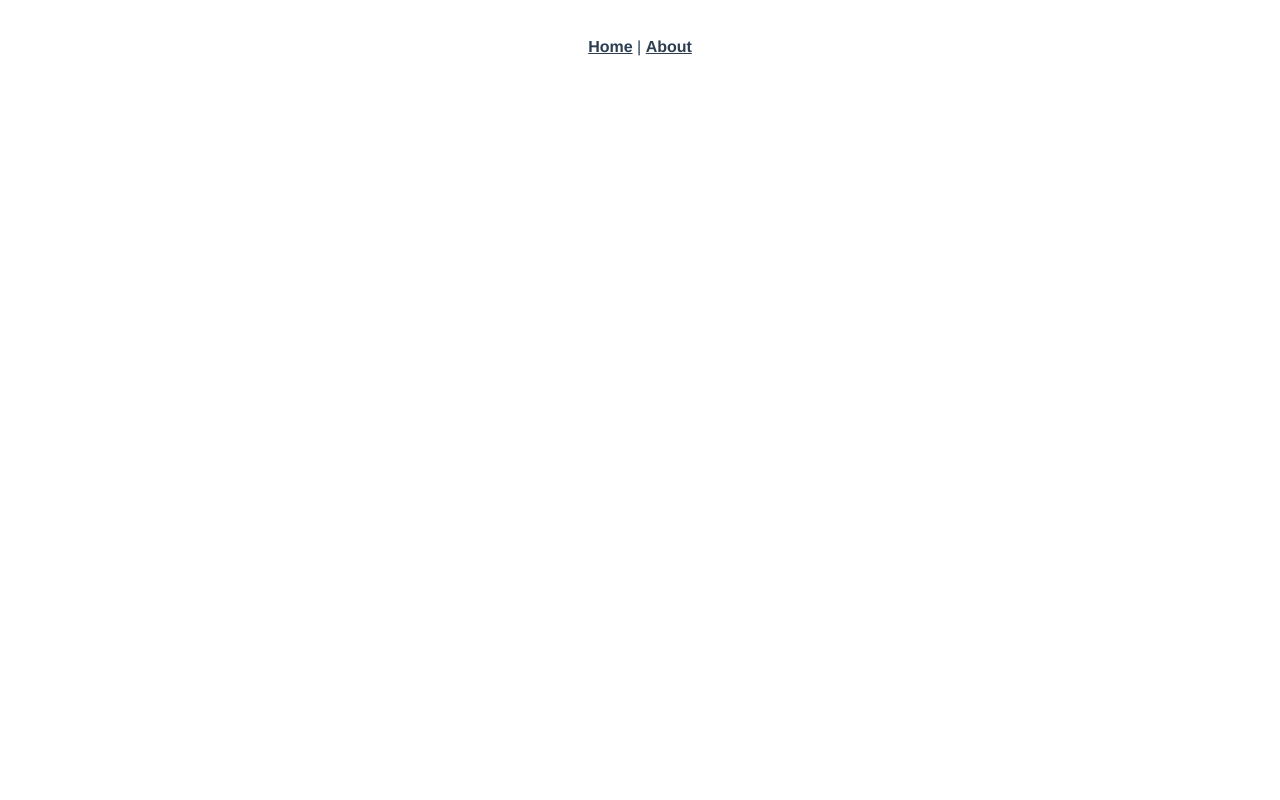
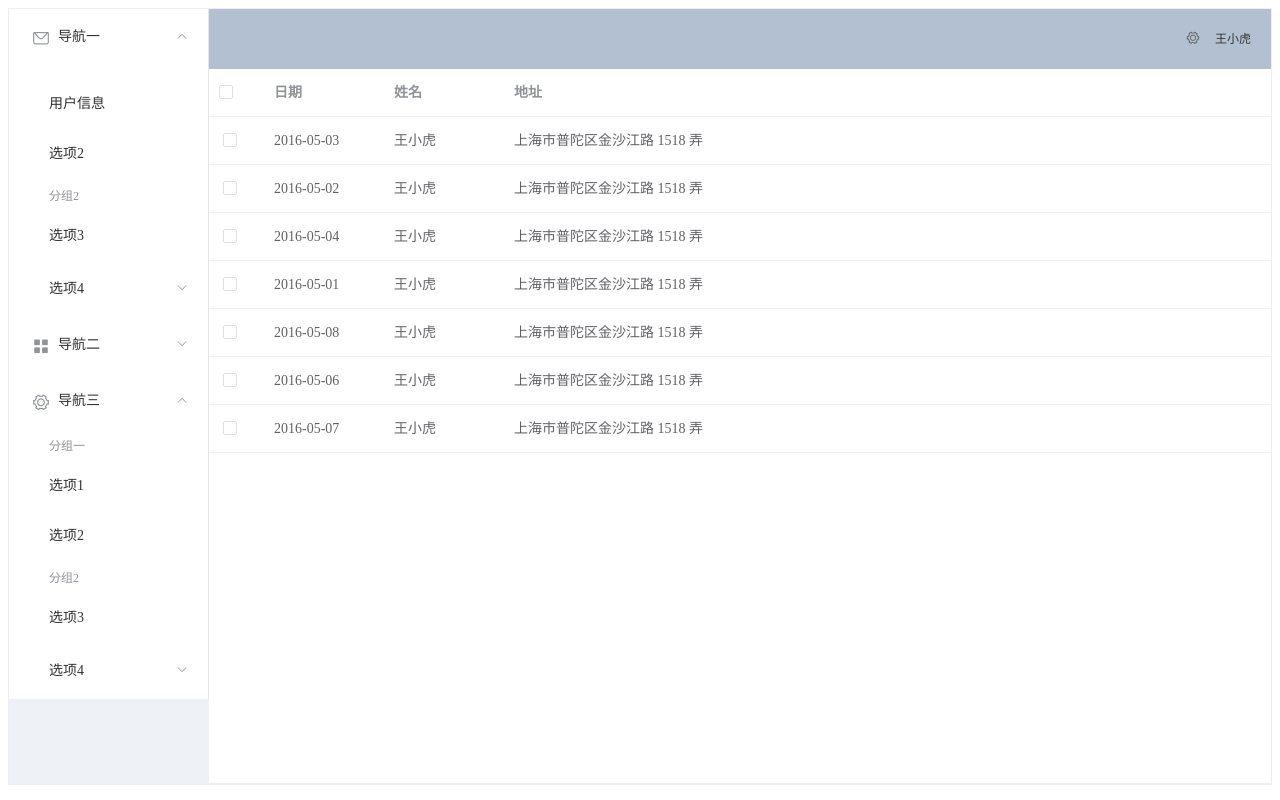
Before and after one commit to Lune1111/adminstration_vue, a Vue app: page /#/user in a window 1280 px wide. Built offline with nearby package versions, Linux system fonts and the light colour scheme.

Commit message:
配置路由，拆分页面

```diff
--- a/package.json
+++ b/package.json
@@ -9,6 +9,7 @@
   },
   "dependencies": {
     "core-js": "^3.8.3",
+    "element-ui": "^2.15.13",
     "vue": "^2.6.14",
     "vue-router": "^3.5.1",
     "vuex": "^3.6.2"
--- a/src/App.vue
+++ b/src/App.vue
@@ -1,32 +1,87 @@
 <template>
-  <div id="app">
-    <nav>
-      <router-link to="/">Home</router-link> |
-      <router-link to="/about">About</router-link>
-    </nav>
-    <router-view/>
-  </div>
+  <el-container style="height: 777px; border: 1px solid #eee">
+    <el-aside width="200px" style="background-color: rgb(238, 241, 246)">
+      <el-menu :default-openeds="['1', '3']" router>
+        <el-submenu index="1">
+          <template slot="title"><i class="el-icon-message"></i>导航一</template>
+          <el-menu-item-group>
+            <el-menu-item index="/user">用户信息</el-menu-item>
+            <el-menu-item index="1-2">选项2</el-menu-item>
+          </el-menu-item-group>
+          <el-menu-item-group title="分组2">
+            <el-menu-item index="1-3">选项3</el-menu-item>
+          </el-menu-item-group>
+          <el-submenu index="1-4">
+            <template slot="title">选项4</template>
+            <el-menu-item index="1-4-1">选项4-1</el-menu-item>
+          </el-submenu>
+        </el-submenu>
+        <el-submenu index="2">
+          <template slot="title"><i class="el-icon-menu"></i>导航二</template>
+          <el-menu-item-group>
+            <template slot="title">分组一</template>
+            <el-menu-item index="2-1">选项1</el-menu-item>
+            <el-menu-item index="2-2">选项2</el-menu-item>
+          </el-menu-item-group>
+          <el-menu-item-group title="分组2">
+            <el-menu-item index="2-3">选项3</el-menu-item>
+          </el-menu-item-group>
+          <el-submenu index="2-4">
+            <template slot="title">选项4</template>
+            <el-menu-item index="2-4-1">选项4-1</el-menu-item>
+          </el-submenu>
+        </el-submenu>
+        <el-submenu index="3">
+          <template slot="title"><i class="el-icon-setting"></i>导航三</template>
+          <el-menu-item-group>
+            <template slot="title">分组一</template>
+            <el-menu-item index="3-1">选项1</el-menu-item>
+            <el-menu-item index="3-2">选项2</el-menu-item>
+          </el-menu-item-group>
+          <el-menu-item-group title="分组2">
+            <el-menu-item index="3-3">选项3</el-menu-item>
+          </el-menu-item-group>
+          <el-submenu index="3-4">
+            <template slot="title">选项4</template>
+            <el-menu-item index="3-4-1">选项4-1</el-menu-item>
+          </el-submenu>
+        </el-submenu>
+      </el-menu>
+    </el-aside>
+
+    <el-container>
+      <el-header style="text-align: right; font-size: 12px">
+        <el-dropdown>
+          <i class="el-icon-setting" style="margin-right: 15px"></i>
+          <el-dropdown-menu slot="dropdown">
+            <el-dropdown-item>查看</el-dropdown-item>
+            <el-dropdown-item>新增</el-dropdown-item>
+            <el-dropdown-item>删除</el-dropdown-item>
+          </el-dropdown-menu>
+        </el-dropdown>
+        <span>王小虎</span>
+      </el-header>
+
+      <router-view></router-view>
+    </el-container>
+  </el-container>
 </template>
 
 <style>
-#app {
-  font-family: Avenir, Helvetica, Arial, sans-serif;
-  -webkit-font-smoothing: antialiased;
-  -moz-osx-font-smoothing: grayscale;
-  text-align: center;
-  color: #2c3e50;
+.el-header {
+  background-color: #B3C0D1;
+  color: #333;
+  line-height: 60px;
 }
 
-nav {
-  padding: 30px;
-}
-
-nav a {
-  font-weight: bold;
-  color: #2c3e50;
-}
-
-nav a.router-link-exact-active {
-  color: #42b983;
+.el-aside {
+  color: #333;
 }
 </style>
+
+<script>
+export default {
+  data() {
+    }
+  }
+</script>
--- a/src/main.js
+++ b/src/main.js
@@ -2,8 +2,11 @@
 import App from './App.vue'
 import router from './router'
 import store from './store'
+import ElementUI from 'element-ui';
+import 'element-ui/lib/theme-chalk/index.css';
 
 Vue.config.productionTip = false
+Vue.use(ElementUI);
 
 new Vue({
   router,
--- a/src/router/index.js
+++ b/src/router/index.js
@@ -1,27 +1,28 @@
 import Vue from 'vue'
 import VueRouter from 'vue-router'
-import HomeView from '../views/HomeView.vue'
+import userMessage from "@/views/userMessage";
 
 Vue.use(VueRouter)
 
-const routes = [
-  {
-    path: '/',
-    name: 'home',
-    component: HomeView
-  },
-  {
-    path: '/about',
-    name: 'about',
-    // route level code-splitting
-    // this generates a separate chunk (about.[hash].js) for this route
-    // which is lazy-loaded when the route is visited.
-    component: () => import(/* webpackChunkName: "about" */ '../views/AboutView.vue')
-  }
-]
-
-const router = new VueRouter({
-  routes
+export default new VueRouter({
+  routes:[
+    {
+      path:'/user',
+      name:'user',
+      component:userMessage
+    }
+  ]
 })
-
-export default router
+  // {
+  //   path: '/',
+  //   name: 'home',
+  //   component: HomeView
+  // },
+  // {
+  //   path: '/about',
+  //   name: 'about',
+  //   // route level code-splitting
+  //   // this generates a separate chunk (about.[hash].js) for this route
+  //   // which is lazy-loaded when the route is visited.
+  //   component: () => import(/* webpackChunkName: "about" */ '../views/AboutView.vue')
+  // }
--- a/src/views/AboutView.vue
+++ /dev/null
@@ -1,5 +0,0 @@
-<template>
-  <div class="about">
-    <h1>This is an about page</h1>
-  </div>
-</template>
--- a/src/views/HomeView.vue
+++ /dev/null
@@ -1,18 +0,0 @@
-<template>
-  <div class="home">
-    <img alt="Vue logo" src="../assets/logo.png">
-    <HelloWorld msg="Welcome to Your Vue.js App"/>
-  </div>
-</template>
-
-<script>
-// @ is an alias to /src
-import HelloWorld from '@/components/HelloWorld.vue'
-
-export default {
-  name: 'HomeView',
-  components: {
-    HelloWorld
-  }
-}
-</script>
--- /dev/null
+++ b/src/views/userMessage.vue
@@ -0,0 +1,90 @@
+<template>
+  <div>
+    <el-table
+        ref="multipleTable"
+        :data="tableData"
+        tooltip-effect="dark"
+        style="width: 100%"
+        height="715px"
+        @selection-change="handleSelectionChange">
+      <el-table-column
+          type="selection"
+          width="55">
+      </el-table-column>
+      <el-table-column
+          label="日期"
+          width="120">
+        <template slot-scope="scope">{{ scope.row.date }}</template>
+      </el-table-column>
+      <el-table-column
+          prop="name"
+          label="姓名"
+          width="120">
+      </el-table-column>
+      <el-table-column
+          prop="address"
+          label="地址"
+          show-overflow-tooltip>
+      </el-table-column>
+    </el-table>
+  </div>
+</template>
+
+<script>
+export default {
+  name: "userMessage",
+  data() {
+    return {
+      tableData: [{
+        date: '2016-05-03',
+        name: '王小虎',
+        address: '上海市普陀区金沙江路 1518 弄'
+      }, {
+        date: '2016-05-02',
+        name: '王小虎',
+        address: '上海市普陀区金沙江路 1518 弄'
+      }, {
+        date: '2016-05-04',
+        name: '王小虎',
+        address: '上海市普陀区金沙江路 1518 弄'
+      }, {
+        date: '2016-05-01',
+        name: '王小虎',
+        address: '上海市普陀区金沙江路 1518 弄'
+      }, {
+        date: '2016-05-08',
+        name: '王小虎',
+        address: '上海市普陀区金沙江路 1518 弄'
+      }, {
+        date: '2016-05-06',
+        name: '王小虎',
+        address: '上海市普陀区金沙江路 1518 弄'
+      }, {
+        date: '2016-05-07',
+        name: '王小虎',
+        address: '上海市普陀区金沙江路 1518 弄'
+      }],
+      multipleSelection: []
+    }
+  },
+
+  methods: {
+    toggleSelection(rows) {
+      if (rows) {
+        rows.forEach(row => {
+          this.$refs.multipleTable.toggleRowSelection(row);
+        });
+      } else {
+        this.$refs.multipleTable.clearSelection();
+      }
+    },
+    handleSelectionChange(val) {
+      this.multipleSelection = val;
+    }
+  }
+}
+</script>
+
+<style scoped>
+
+</style>
```
Also changed, not shown: 1 other file (tests, documents, lock files or other folders).
